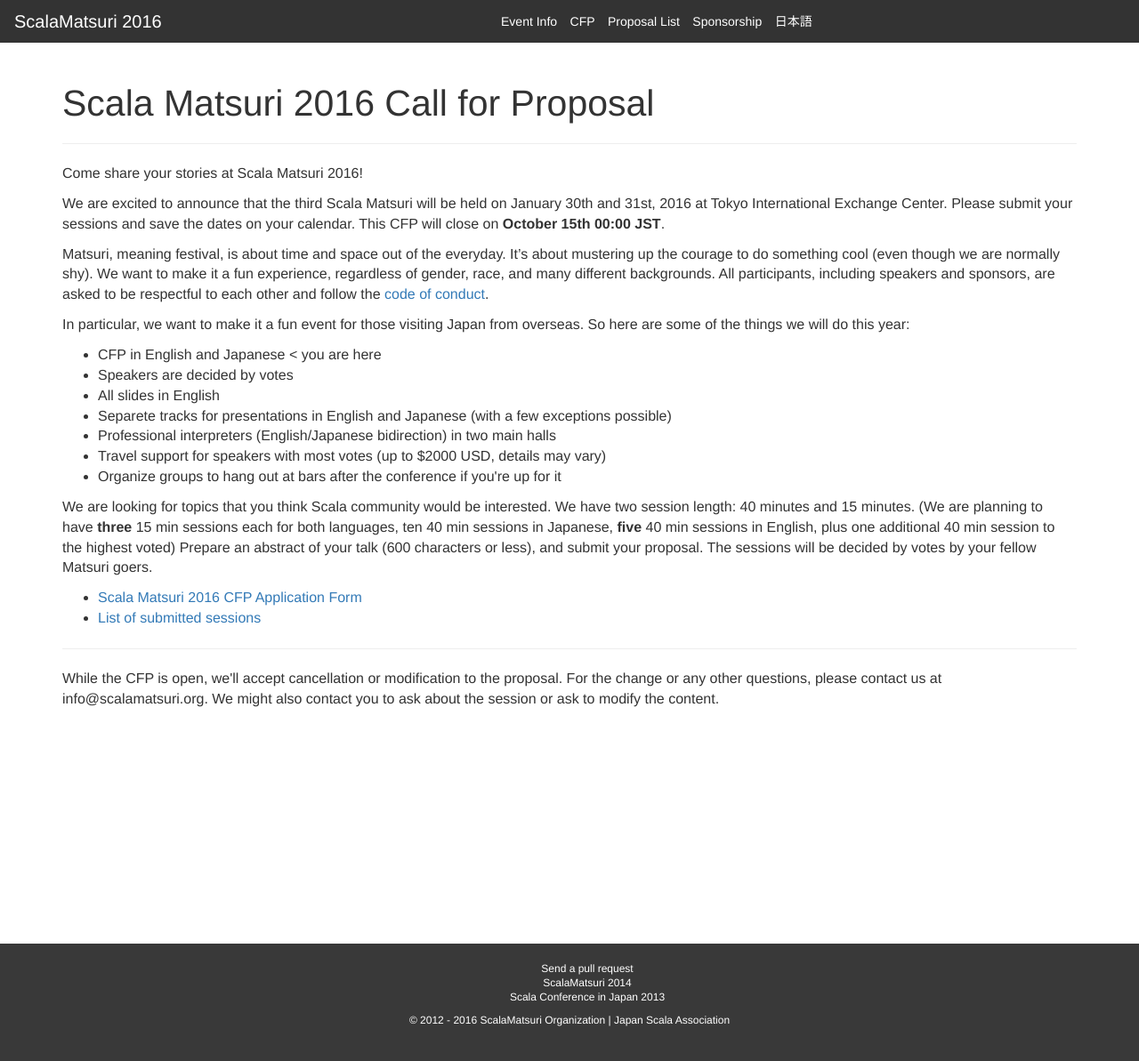
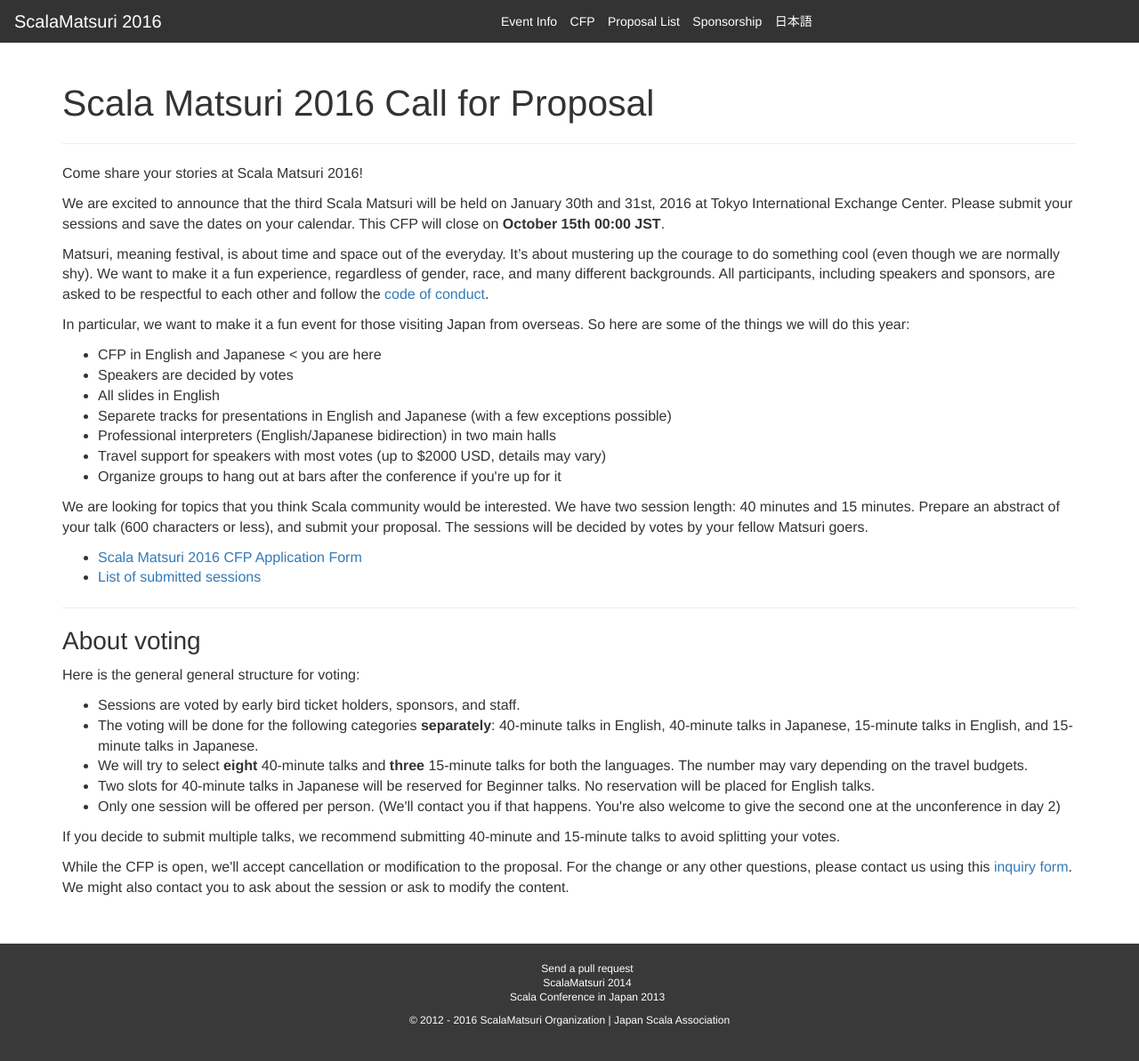
Before and after one commit to scalajp/2016.scalamatsuri.org, a Jekyll site: the page built from en/cfp/index.html, in a window 1280 px wide and 1201 px high. Shown: the top 1193 px of the window at 89% size. Built offline with Jekyll 4.4.1, drawn with Linux system fonts in a browser that asks for light colours; nearby versions of some CDN libraries; comment, search, counter and statistics services are not loaded.

Commit message:
投票方式に関して

```diff
--- /dev/null
+++ b/_includes/voting_en.html
@@ -0,0 +1,21 @@
+<h3 id="about-voting">About voting</h3>
+<p>Here is the general general structure for voting:
+
+  <ul>
+    <li>Sessions are voted by early bird ticket holders, sponsors, and staff.</li>
+    <li>The voting will be done for the following categories <b>separately</b>: 40-minute talks in English, 40-minute talks in Japanese, 15-minute talks in English, and 15-minute talks in Japanese.</li>
+    <li>We will try to select <b>eight</b> 40-minute talks and <b>three</b> 15-minute talks for both the languages. The number may vary depending on the travel budgets.</li>
+    <li>Two slots for 40-minute talks in Japanese will be reserved for Beginner talks. No reservation will be placed for English talks.</li>
+    <li>Only one session will be offered per person. (We'll contact you if that happens. You're also welcome to give the second one at the unconference in day 2)</li>
+  </ul>
+
+If you decide to submit multiple talks, we recommend submitting 40-minute and 15-minute talks to avoid splitting your votes.
+</p>
+<p>
+While the CFP is open, we'll accept cancellation or modification to the proposal.
+For the change or any other questions, please contact us using this
+<a
+  href="https://docs.google.com/forms/d/1kVRSxCTTwTPh_o2MGi4p-Zy1BoUARAWdwc2nXVkoi-s/viewform">
+inquiry form</a>.
+We might also contact you to ask about the session or ask to modify the content.
+</p>
--- a/en/candidates/index.html
+++ b/en/candidates/index.html
@@ -47,3 +47,5 @@ layout: default_en
 <div class="text-center" style="margin-top: 30px;">
 <a class="btn btn-info btn-lg" href="/en/cfp/">I also want to give a talk!</a>
 </div>
+<hr>
+{% include voting_en.html %}
--- a/en/cfp/index.html
+++ b/en/cfp/index.html
@@ -32,11 +32,6 @@ In particular, we want to make it a fun event for those visiting Japan from over
 </p>
 <p>
 We are looking for topics that you think Scala community would be interested. We have two session length: 40 minutes and 15 minutes.
-(We are planning to have
-<b>three</b> 15 min sessions each for both languages,
-ten 40 min sessions in Japanese,
-<b>five</b> 40 min sessions in English,
-plus one additional 40 min session to the highest voted)
 Prepare an abstract of your talk (600 characters or less), and submit your proposal. The sessions will be decided by votes by your fellow Matsuri goers.
 </p>
 <p>
@@ -45,18 +40,5 @@ Prepare an abstract of your talk (600 characters or less), and submit your propo
 <li><a href="/en/candidates/">List of submitted sessions</a></li>
 </ul>
 </p>
-</p>
 <hr>
-<p>
-While the CFP is open, we'll accept cancellation or modification to the proposal. For the change or any other questions, please contact us at info@scalamatsuri.org. We might also contact you to ask about the session or ask to modify the content.
-</p>
-<!--
-<h2>連絡先</h2>
-<p>
-  自分や他の人がハラスメントを受けている場合にはお近くのスタッフまで声をおかけください。
-</p>
-<p>
-  急を要する場合には次のいずれかにご連絡ください。
-</p>
-TBD
--->
+{% include voting_en.html %}
--- a/ja/candidates/index.html
+++ b/ja/candidates/index.html
@@ -47,3 +47,5 @@ title: 応募セッション一覧
 <div class="text-center" style="margin-top: 30px;">
 <a class="btn btn-info btn-lg" href="/ja/cfp/">私も何か話したい</a>
 </div>
+<hr>
+{% include voting_ja.html %}
```
Also changed, not shown: _includes/voting_ja.html (added, +19 -0 lines), ja/cfp/index.html (+1 -17 lines).
